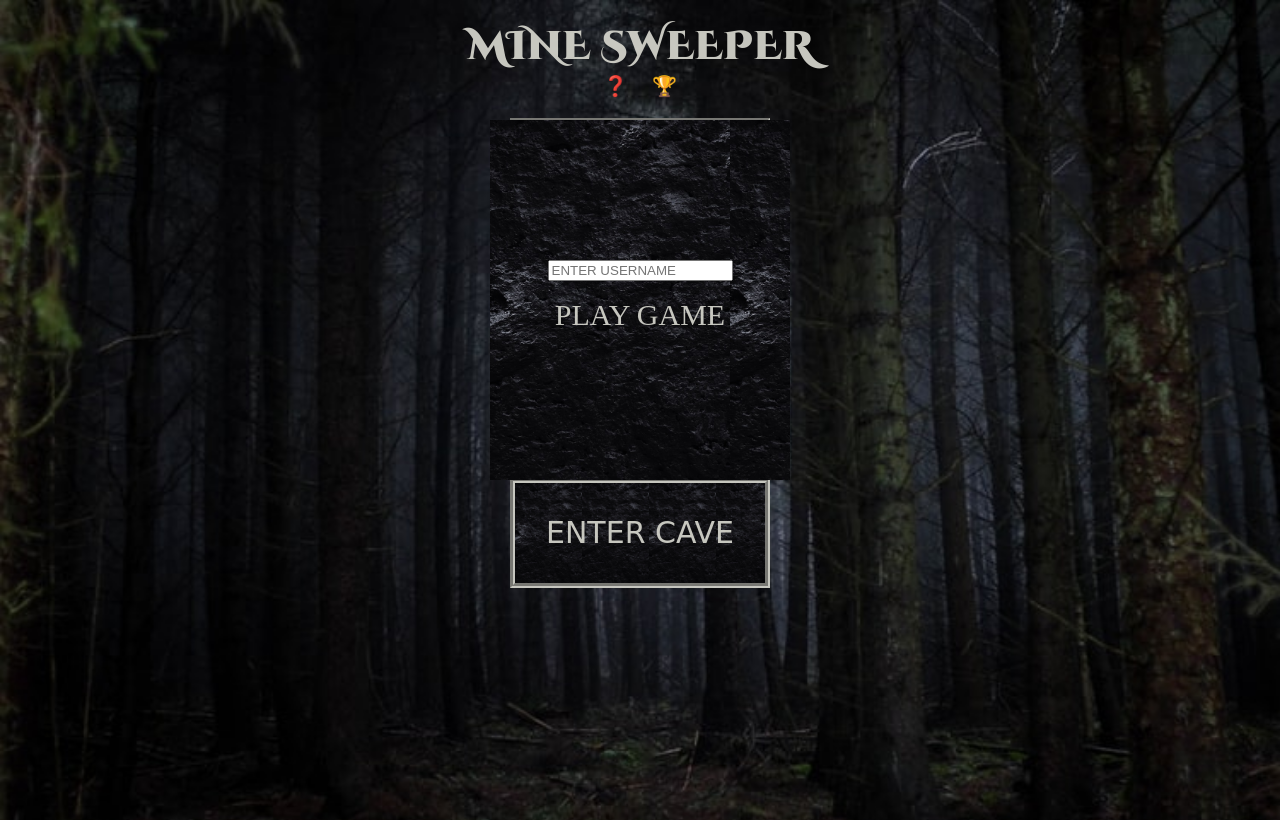
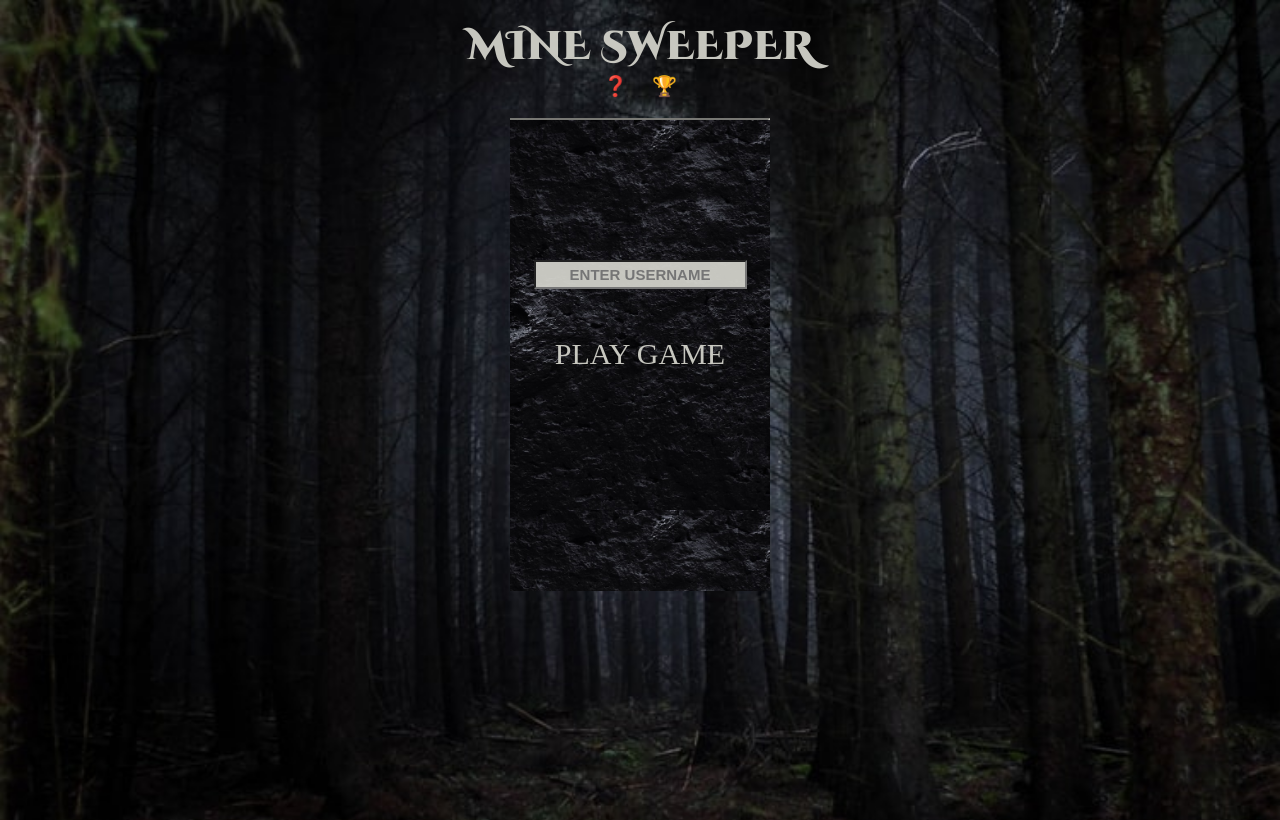
Before and after one commit to omerf18/Mine-Sweeper, a plain HTML site: page index.html in a window 1280 px wide. Drawn offline with Linux system fonts and the light colour scheme; a web font is replaced by a local one.

Commit message:
Add files via upload

```diff
--- a/main.css
+++ b/main.css
@@ -54,19 +54,21 @@ td {
 }
 
 .login {
-    height: 360px;
-    width: 300px;
-    top:0;
+        height: 471px;
+        width: 260px;
+        top: 0;
         margin: auto;
         text-align: center;
         color: #d2d2caf0;
         background-image: url(img/wall.jpg);
         background-size: contain;
         position: absolute;
-    margin-top:120px;
-    top: 0; left: 0; bottom: 0; right: 0;
+        margin-top: 120px;
+        top: 0;
+        left: 0;
+        bottom: 0;
+        right: 0;
         display: block;
-
 }
 
 .login-container {
@@ -80,6 +82,17 @@ td {
 .login-container:hover {
     color: yellow;
 }
+
+#name {
+    margin-top: 20px;
+    margin-bottom: 40px;
+    padding: 4px;
+    text-align: center;
+    font-size: 15px;
+    font-weight: 900;
+    background-color:  #d2d2caf0;
+}
+
 
 .start-menu {
     height: 100px;
@@ -238,6 +251,7 @@ right: 40px;
     margin: auto;
     text-align:center;
     padding-top: 35px;
+    word-spacing: 30px;
 }
 
 .modal-container {
--- a/main.js
+++ b/main.js
@@ -385,6 +385,7 @@ function checkGameOver() {
 function getUsername () {
     gUsername = document.getElementById("name").value;
     document.querySelector('.login').style.display = 'none';
+    introMusic.play();
 }
 
 function getHighScore() {
@@ -409,7 +410,7 @@ function getHighScore() {
         currScore = scores[i];
         if (!currScore) return;
         else {
-            document.querySelector('.player-scores').innerHTML += gUsername + '     ' + currScore + `<br>`;
+            document.querySelector('.player-scores').innerHTML += gUsername + ' ' + currScore + `<br>`;
         }
     }
 
```
Lines whose indentation alone changed are shown as unchanged.
